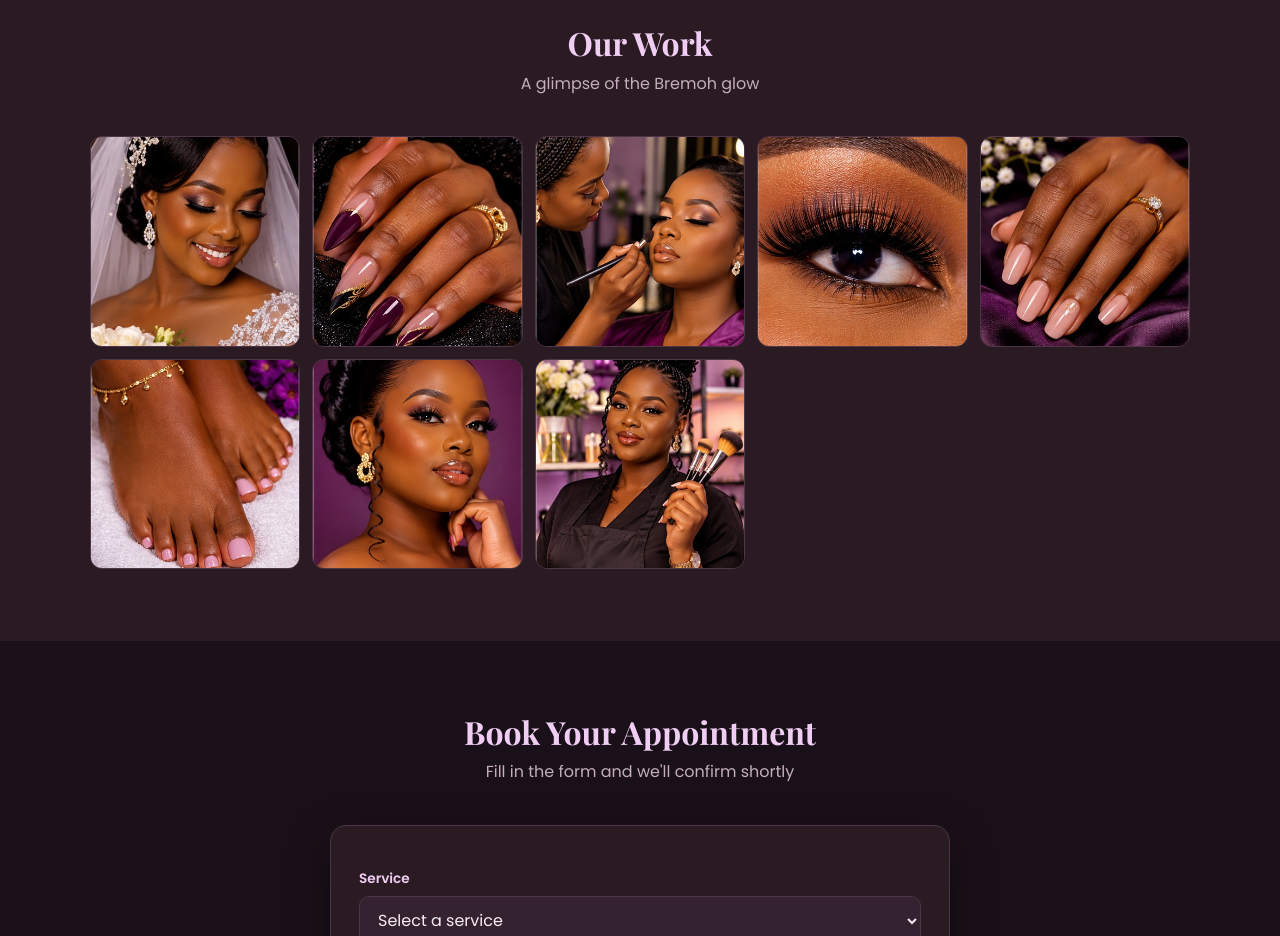
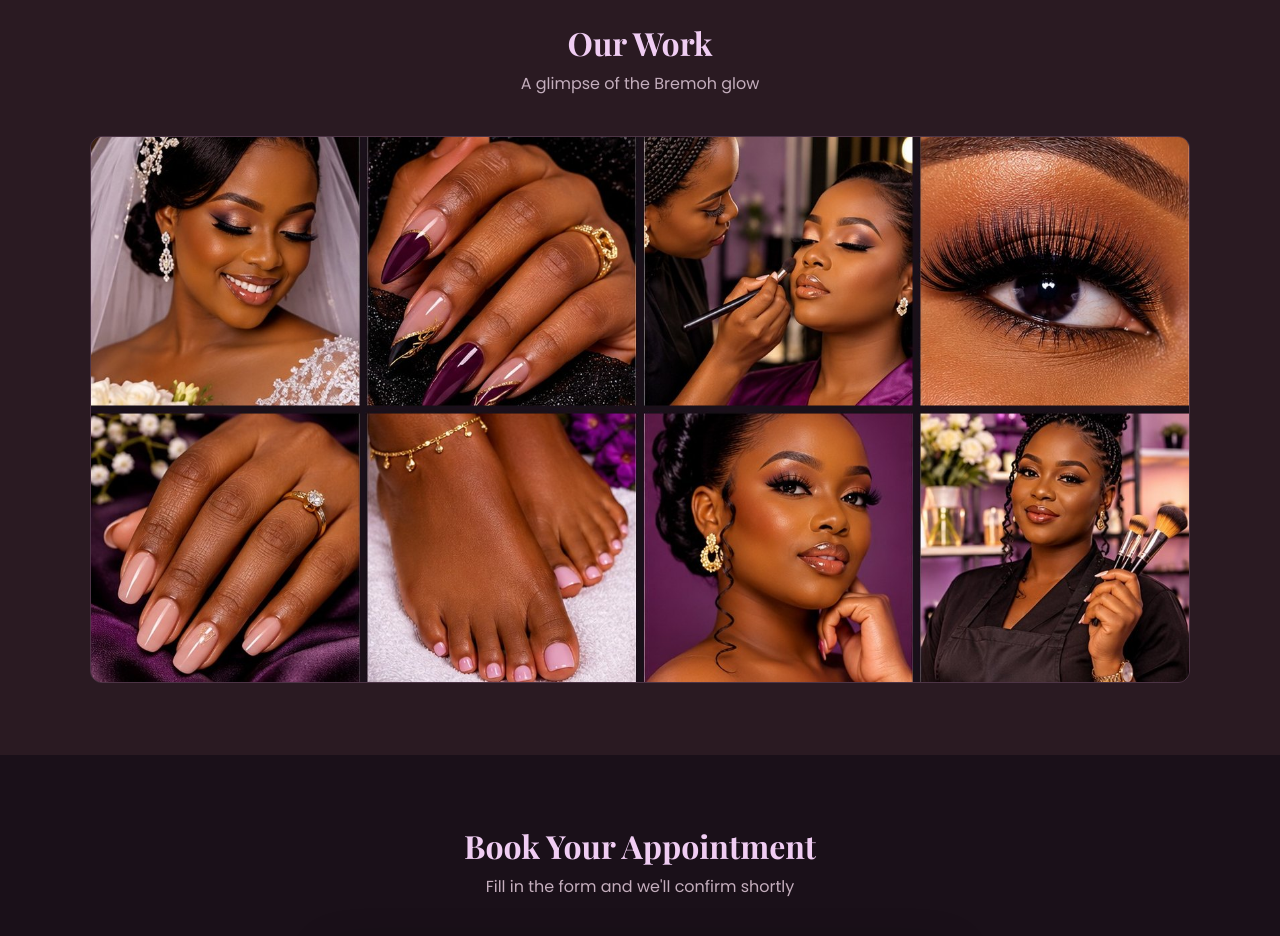
Before and after one commit to jared411/breemoh-beauty-glow, a plain HTML site: page index.html in a window 1280 px wide. Shown: the part 1980-2916 px from the top of the page. Drawn offline with nearby package versions, Linux system fonts and the light colour scheme; no server answers.

Commit message:
Bremoh: gallery shown as one collage picture
Co-Authored-By: Claude Haiku 5.5 <noreply@anthropic.com>
Claude-Session: https://claude.ai/code/session_01Se8bP1WrTtfcGaPBz5wVCU

```diff
--- a/css/style.css
+++ b/css/style.css
@@ -126,3 +126,6 @@ td a{color:var(--lilac)}
   .mobile-bar{display:flex;position:fixed;left:0;right:0;bottom:0;z-index:30;background:#120a11;border-top:1px solid var(--line);justify-content:space-around;padding:12px 4px;box-shadow:0 -4px 16px rgba(0,0,0,.4)}
   .mobile-bar a{color:var(--lilac-soft);font-size:.8rem;text-align:center;flex:1}
 }
+
+/* Gallery collage: one picture */
+.gallery-collage img{width:100%;height:auto;display:block;border-radius:12px;border:1px solid var(--line)}
--- a/index.html
+++ b/index.html
@@ -48,15 +48,8 @@
   <div class="container">
     <h2 class="section-title">Our Work</h2>
     <p class="section-sub">A glimpse of the Bremoh glow</p>
-    <div id="gallery-grid" class="gallery">
-      <img src="assets/photos/bridal-makeup.jpg" alt="Bridal makeup" loading="lazy">
-      <img src="assets/photos/nail-art.jpg" alt="Gel nails and nail art" loading="lazy">
-      <img src="assets/photos/makeup-application.jpg" alt="Makeup in progress" loading="lazy">
-      <img src="assets/photos/lashes.jpg" alt="Lash extensions" loading="lazy">
-      <img src="assets/photos/nails-manicure.jpg" alt="Classic manicure" loading="lazy">
-      <img src="assets/photos/pedicure.jpg" alt="Luxury pedicure" loading="lazy">
-      <img src="assets/photos/glam-portrait.jpg" alt="Glam makeup and styling" loading="lazy">
-      <img src="assets/photos/makeup-artist.jpg" alt="Our makeup artist" loading="lazy">
+    <div id="gallery-grid" class="gallery-collage">
+      <img src="assets/gallery-collage.jpg" alt="Bremoh Beauty Glow work: bridal makeup, gel nails, lashes, pedicure and glam portraits" loading="lazy" width="1636" height="812">
     </div>
   </div>
 </section>
```
Also changed, not shown: assets/gallery-collage.jpg (added).
